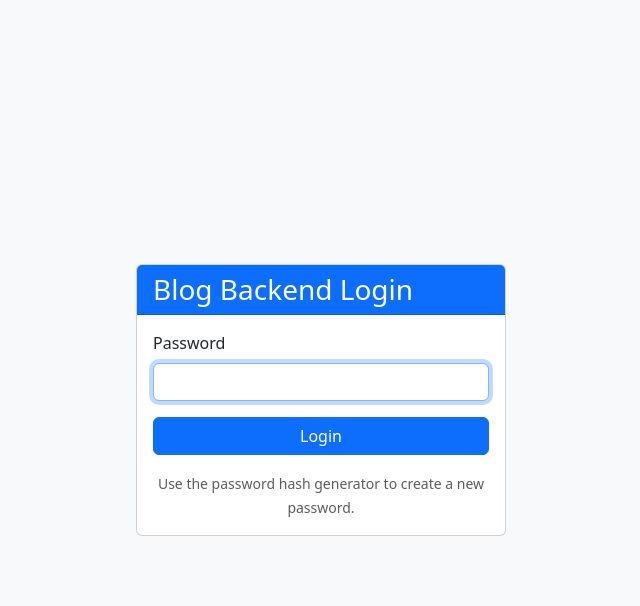
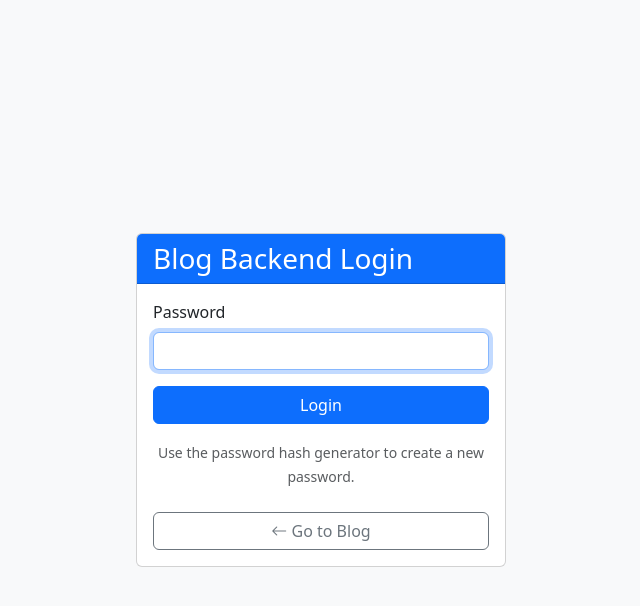
Before and after one commit to ajerni/andiblogbackend, a PHP site: page /login_censored.php in a window 1280 px wide. Shown: the top 606 px of the page, without its empty margins (319-959 px from the left). Run offline with PHP 8.4, Linux system fonts and the light colour scheme; a stand-in replaces the project's code that opens the database connection.

Commit message:
backend done

```diff
--- a/login_censored.php
+++ b/login_censored.php
@@ -12,7 +12,6 @@ $error = '';
 if ($_SERVER['REQUEST_METHOD'] === 'POST') {
     // In a real-world scenario, you should store this in a config file
     $stored_hash = '$2y$10sddddTwFH9RRP324324BbgGglrm'; // use utils/generate_hash.php to create a new hash
-
     $password = $_POST['password'] ?? '';
 
     if (password_verify($password, $stored_hash)) {
@@ -73,8 +72,17 @@ if ($_SERVER['REQUEST_METHOD'] === 'POST') {
                 <div class="mt-3 text-center">
                     <small class="text-muted">Use the password hash generator to create a new password.</small>
                 </div>
+
+                <div class="mt-4 d-grid">
+                    <a href="https://blog.andierni.ch" class="btn btn-outline-secondary">
+                        <i class="bi bi-arrow-left"></i> Go to Blog
+                    </a>
+                </div>
             </div>
         </div>
     </div>
+
+    <script src="https://cdn.jsdelivr.net/npm/bootstrap@5.3.0-alpha1/dist/js/bootstrap.bundle.min.js"></script>
+    <link rel="stylesheet" href="https://cdn.jsdelivr.net/npm/bootstrap-icons@1.10.0/font/bootstrap-icons.css">
 </body>
 </html>
```
